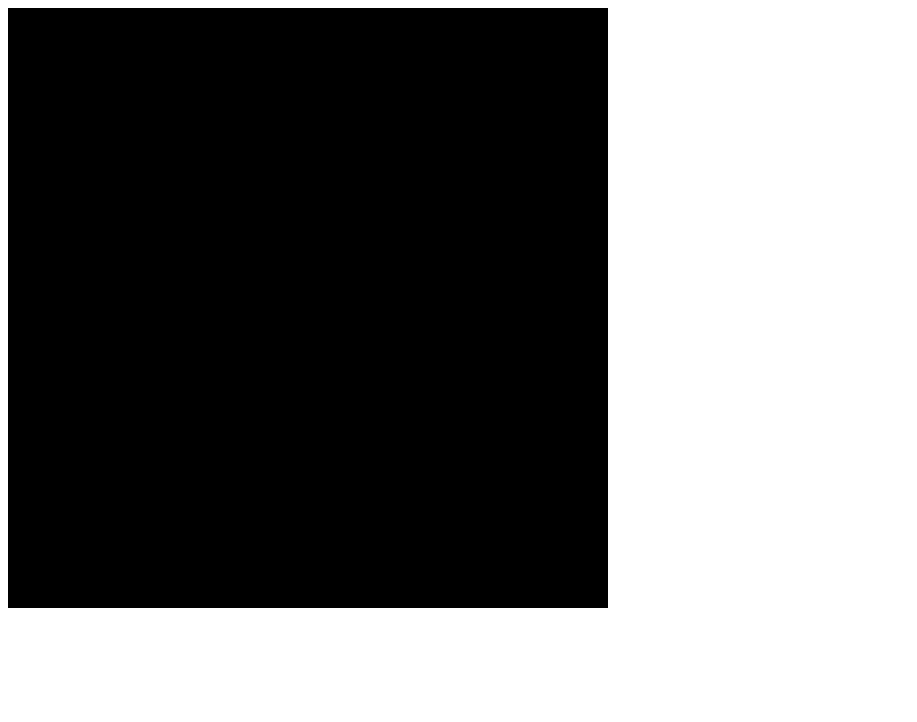
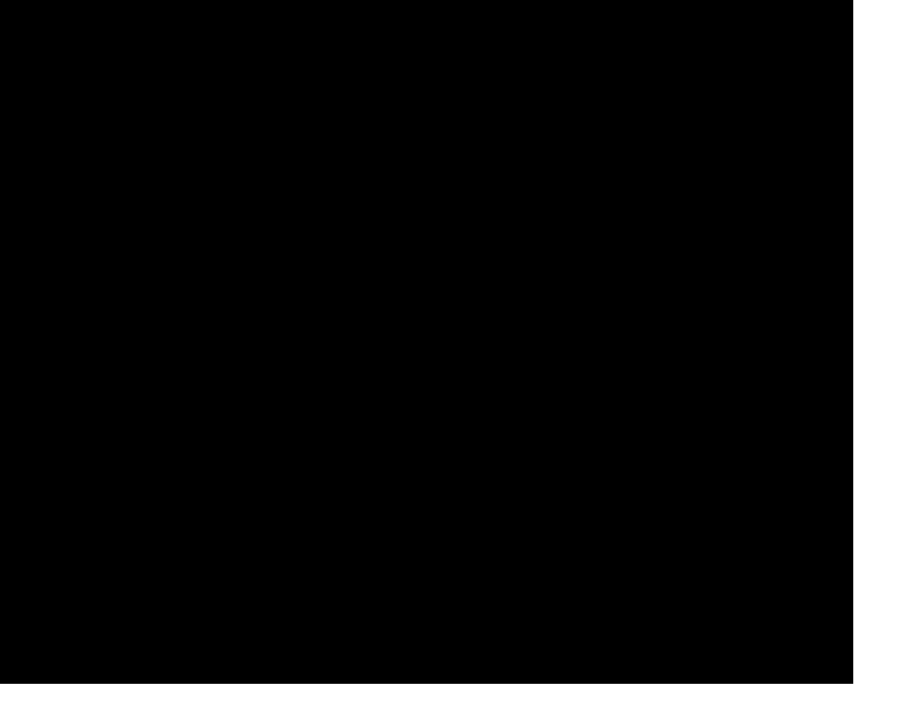
Before and after one commit to EthanDenny/pixelz, a website: page index.html in a window 1280 px wide. Shown: the whole page, without its empty margins (0-917 px from the left). Drawn offline with Linux system fonts and the light colour scheme; animation ran at ten frames a second.

Commit message:
Circles and fullscreen

```diff
--- /dev/null
+++ b/index.css
@@ -0,0 +1,18 @@
+html {
+    overflow: hidden;
+}
+
+body {
+    margin: 0;
+    box-sizing: border-box;
+}
+
+html, body
+{
+    height: 100%;
+}
+
+#canvas {
+    width: 100%;
+    height: 100%;
+}
--- a/index.html
+++ b/index.html
@@ -1,9 +1,10 @@
 <!DOCTYPE html>
 <html>
   <head>
+    <link rel="stylesheet" href="index.css">
     <script src="index.js"></script>
   </head>
-  <body onload="start()">
-    <canvas id="canvas" width="600" height="600"></canvas>
+  <body>
+    <canvas id="canvas" width="1920" height="936"></canvas>
   </body>
 </html>
--- a/index.js
+++ b/index.js
@@ -8,9 +8,23 @@
 let lastX = 0;
 let lastY = 0;
 
+function circle(posX, posY, radius, prob) {
+    for (let x = posX - radius; x <= posX + radius; x++) {
+        for (let y = posY - radius; y <= posY + radius; y++) {
+            if (Math.sqrt((x - posX)**2 + (y - posY)**2) <= radius) {
+                if (Math.random() < prob) {
+                    cells[y * canvasWidth + x] = 255;
+                } else {
+                    cells[y * canvasWidth + x] = 0;
+                }
+            }
+        }
+    }
+}
+
 function tick() {
     if (pressed) {
-        cells[lastY * canvasHeight + lastX] = 255;
+        circle(lastX, lastY, 5, 0.2);
     }
 
     let nextCells = new Array(canvasWidth * canvasHeight).fill(0);
@@ -83,12 +97,13 @@
     requestAnimationFrame(renderLoop);
 }
 
-function start() {
+window.onload = () => {
     canvas = document.getElementById("canvas");
     context = canvas.getContext("2d");
     canvasWidth = canvas.clientWidth;
     canvasHeight = canvas.clientHeight;
-    cells = new Array(canvasWidth * canvasHeight).fill(0);
+
+    cells = new Array(canvasWidth * canvasHeight)
 
     addEventListener("mousedown", (event) => {
         pressed = true;
@@ -109,7 +124,7 @@
             let error = dx + dy;
 
             while (true) {
-                cells[y0 * canvasHeight + x0] = 255;
+                circle(x0, y0, 5, 0.2);
 
                 if (x0 == x1 && y0 == y1) {
                     break;
```
